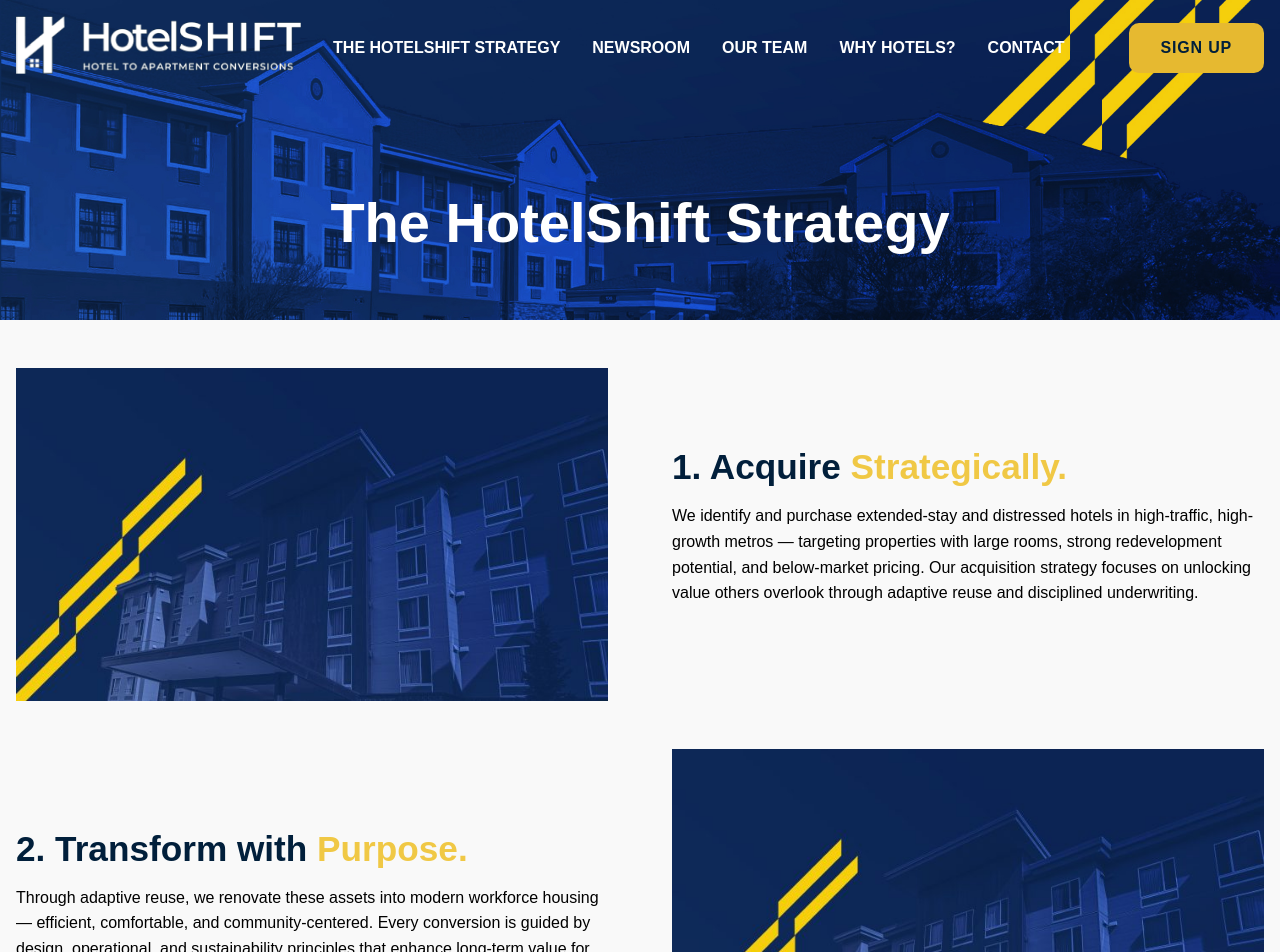
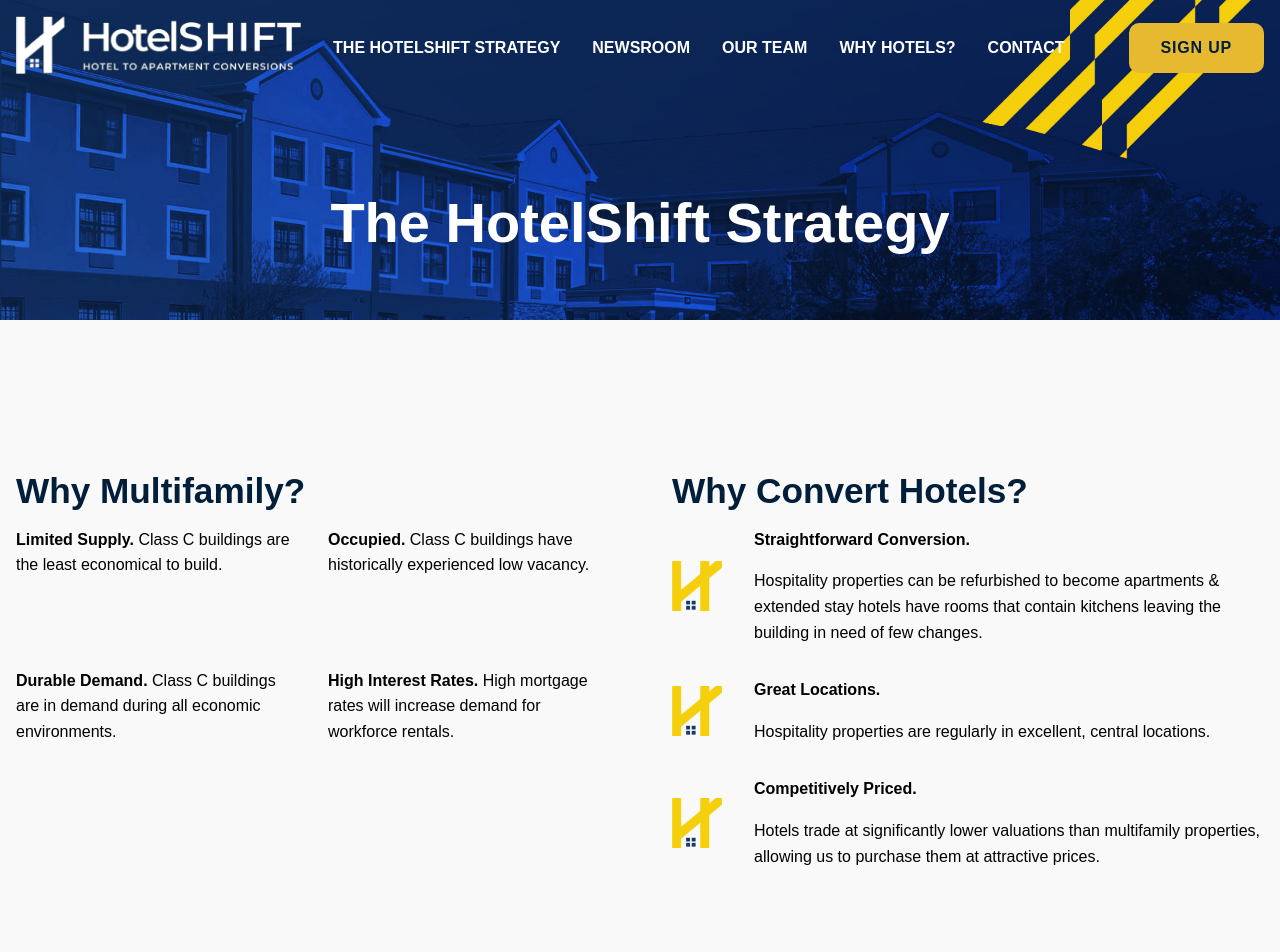
Before and after one commit to hotelshiftcapitaldev/hotelshift-website, a React (Vite) app: page /our-strategy in a window 1280 px wide. Shown: the top 952 px of the page. Built offline with nearby package versions, Linux system fonts and the light colour scheme.

Commit message:
PAGE UPDATE: OUR STRATEGY - creating template for a section with two columns of content instead of images. - creating template for a section with two columns of image and content WITHIN a two column element. - using logo as placeholder for icons.

```diff
--- a/src/pages/Home.jsx
+++ b/src/pages/Home.jsx
@@ -37,7 +37,11 @@
                 </div>
             </section>
 
-
+            <section className='multi-section-mid mh60 bg-blue-500'>
+                <div className='maxw-1500'>
+                    <h2>We combine the <span className='text-yellow-500'>high demand for workforce housing</span> with the <span className='text-yellow-500'>high supply of older hotels.</span></h2>
+                </div>
+            </section>
 
 
 
--- a/src/pages/OurStrategy.jsx
+++ b/src/pages/OurStrategy.jsx
@@ -4,6 +4,9 @@
 import hotelBlue1Small from '../assets/background/hotel-blue-1-small.jpg'
 import hotelBlue2Small from '../assets/background/hotel-blue-2-small.jpg'
 import hotelBlue3Small from '../assets/background/hotel-blue-3-small.jpg'
+
+import logoIcon from '../assets/logo/logo-icon.png'
+
 
 // COMPONENTS
 import CTASection from '../components/CTASection'
@@ -19,17 +22,55 @@
         <>
             <Hero2 bgImage={hotelBlue3Large} />
 
-            <section className='multi-section-top'>
+            <section className='multi-section-top mh60'>
                 <div className='two-col gap-2 two-col-start maxw-1500'>
-                    <img
-                        src={`${hotelBlue2Small}`}
-                        alt='Image of a hotel'
-                        decoding='async'
-                        fetchPriority='auto'
-                        loading='lazy' />
-                    <div className='y-center'>
-                        <h2>1. Acquire <span className='text-yellow-500'>Strategically.</span></h2>
-                        <p>We identify and purchase extended-stay and distressed hotels in high-traffic, high-growth metros — targeting properties with large rooms, strong redevelopment potential, and below-market pricing. Our acquisition strategy focuses on unlocking value others overlook through adaptive reuse and disciplined underwriting.</p>
+                    <div className=''>
+                        <h2>Why Multifamily?</h2>
+                        <div className='grid-2x2'>
+                            <p><b>Limited Supply.</b> Class C buildings are the least economical to build.</p>
+                            <p><b>Occupied.</b> Class C buildings have historically experienced low vacancy.</p>
+                            <p><b>Durable Demand.</b> Class C buildings are in demand during all economic environments.</p>
+                            <p><b>High Interest Rates.</b> High mortgage rates will increase demand for workforce rentals.</p>
+                        </div>
+                    </div>
+                    <div className=''>
+                        <h2>Why Convert Hotels?</h2>
+                        <div className='two-col-left gap-2 two-col-start'>
+                            <img
+                                src={`${logoIcon}`}
+                                alt='small icon'
+                                decoding='async'
+                                fetchPriority='auto'
+                                loading='lazy' />
+                            <div className='col-content'>
+                                <p><b>Straightforward Conversion.</b></p>
+                                <p>Hospitality properties can be refurbished to become apartments & extended stay hotels have rooms that contain kitchens leaving the building in need of few changes.</p>
+                            </div>
+                        </div>
+                        <div className='two-col-left gap-2 two-col-start'>
+                            <img
+                                src={`${logoIcon}`}
+                                alt='small icon'
+                                decoding='async'
+                                fetchPriority='auto'
+                                loading='lazy' />
+                            <div className='col-content'>
+                                <p><b>Great Locations.</b></p>
+                                <p>Hospitality properties are regularly in excellent, central locations.</p>
+                            </div>
+                        </div>
+                        <div className='two-col-left gap-2 two-col-start'>
+                            <img
+                                src={`${logoIcon}`}
+                                alt='small icon'
+                                decoding='async'
+                                fetchPriority='auto'
+                                loading='lazy' />
+                            <div className='col-content'>
+                                <p><b>Competitively Priced.</b></p>
+                                <p>Hotels trade at significantly lower valuations than multifamily properties, allowing us to purchase them at attractive prices.</p>
+                            </div>
+                        </div>
                     </div>
                 </div>
             </section>
--- a/src/styles/App.css
+++ b/src/styles/App.css
@@ -69,8 +69,8 @@
 }
 
 .multi-section-mid {
-  padding-top: 1rem;
-  padding-bottom: 1rem;
+  padding-top: 2rem;
+  padding-bottom: 2rem;
 }
 
 .multi-section-bottom {
@@ -101,9 +101,19 @@
   line-height: 1.6;
 }
 
+/* CUSTOM HEIGHTS AND WIDTH CLASSES */
+
+.maxw-500 {
+  max-width: 700px;
+}
+
 .maxw-1500 {
   max-width: 1500px;
   margin: auto;
+}
+
+.mh60 {
+  min-height: clamp(700px, 75vh, 1000px);
 }
 
 /* SPACING SCALE */
@@ -112,7 +122,7 @@
   margin-bottom: 2rem;
 }
 
-/* SPECIAL COLOR CLASSES */
+/* CUSTOM COLOR CLASSES */
 .bg-blue-500 {
   background-color: var(--brand-blue-500);
   color: var(--text-white);
@@ -188,10 +198,6 @@
   z-index: -10;
 }
 
-.img-xs {
-  max-width: 100px;
-}
-
 /* CARDS STYLING */
 .card1 {
   align-content: center;
@@ -233,7 +239,8 @@
 }
 
 /* GRID TYPES */
-.two-col {
+.two-col,
+.two-col-left {
   align-items: start;
   display: grid;
   width: 100%;
@@ -269,6 +276,7 @@
 .gap-2 {
   gap: 2rem;
 }
+
 .y-center {
   align-self: center;
 }
@@ -820,11 +828,6 @@
 
 /* Large Screens (Desktops and up) */
 @media (min-width: 1024px) {
-  /* STYLING ADDED JUST FOR BIGGER SCREENS */
-  .mh60 {
-    min-height: clamp(700px, 75vh, 1000px);
-  }
-  /* ------------------- */
 
 
   /* GLOBAL STYLING */
@@ -840,6 +843,11 @@
     grid-template-columns: 1fr 1fr;
   }
 
+  .two-col-left {
+    gap: 2rem;
+    grid-template-columns: auto 3fr;
+  }
+
   .two-col-start {
     grid-template-areas:
       "image content";
@@ -852,6 +860,19 @@
 
   .two-col img {
     display: block;
+  }
+
+  .two-col-left img {
+    margin: auto;
+    width: 50px !important;
+    height: auto !important;
+  }
+
+  .grid-2x2 {
+    display: grid;
+    gap: 2rem;
+    grid-template-columns: 1fr 1fr;
+    grid-template-rows: 1fr 1fr;
   }
 
   /* HEADER */
```
